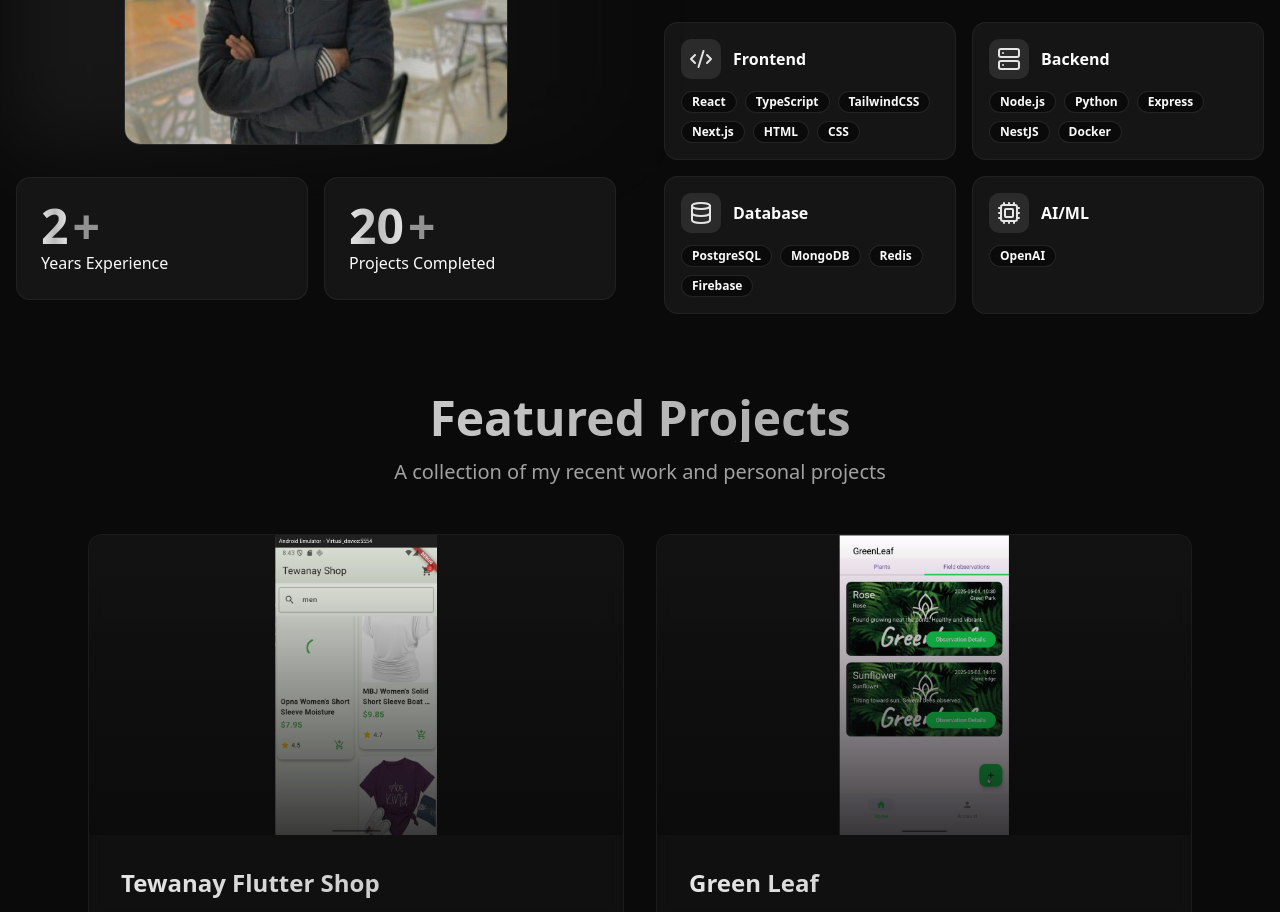
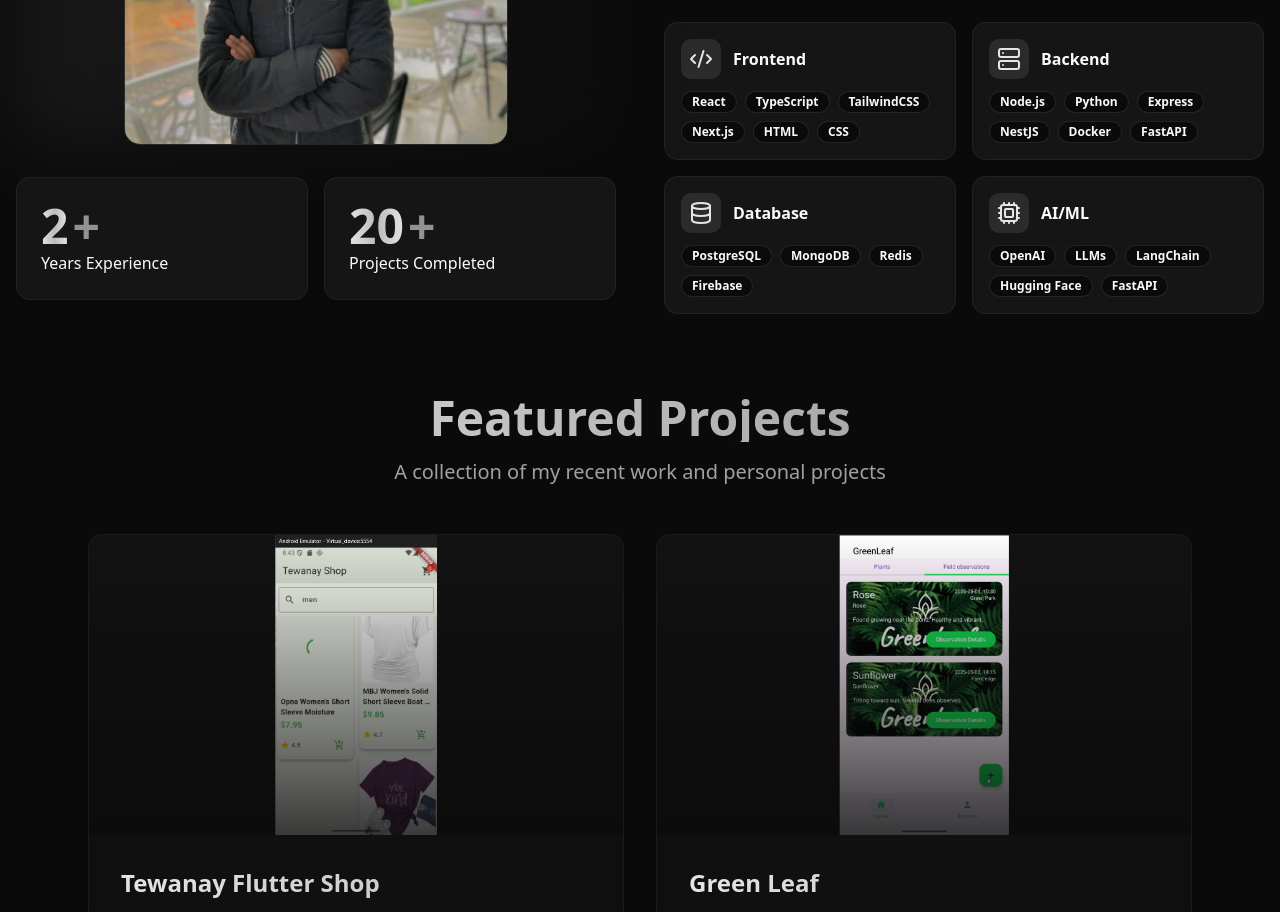
Before and after one commit to dame-ab/portfolio-v2, a React (Vite) app: page / in a window 1280 px wide. Shown: the part 1100-2012 px from the top of the page. Built offline with nearby package versions, Linux system fonts and the light colour scheme; no server answers.

Commit message:
skill update

```diff
--- a/src/components/About.tsx
+++ b/src/components/About.tsx
@@ -12,7 +12,7 @@ const skills = [
   {
     category: "Backend",
     icon: <Server className="w-6 h-6" />,
-    items: ["Node.js", "Python", "Express", "NestJS",  "Docker"]
+    items: ["Node.js", "Python", "Express", "NestJS",  "Docker","FastAPI"]
   },
   {
     category: "Database",
@@ -22,7 +22,7 @@ const skills = [
   {
     category: "AI/ML",
     icon: <Cpu className="w-6 h-6" />,
-    items: [ "OpenAI"]
+    items: [ "OpenAI", "LLMs", "LangChain", "Hugging Face", "FastAPI"]
   }
 ];
 
```
